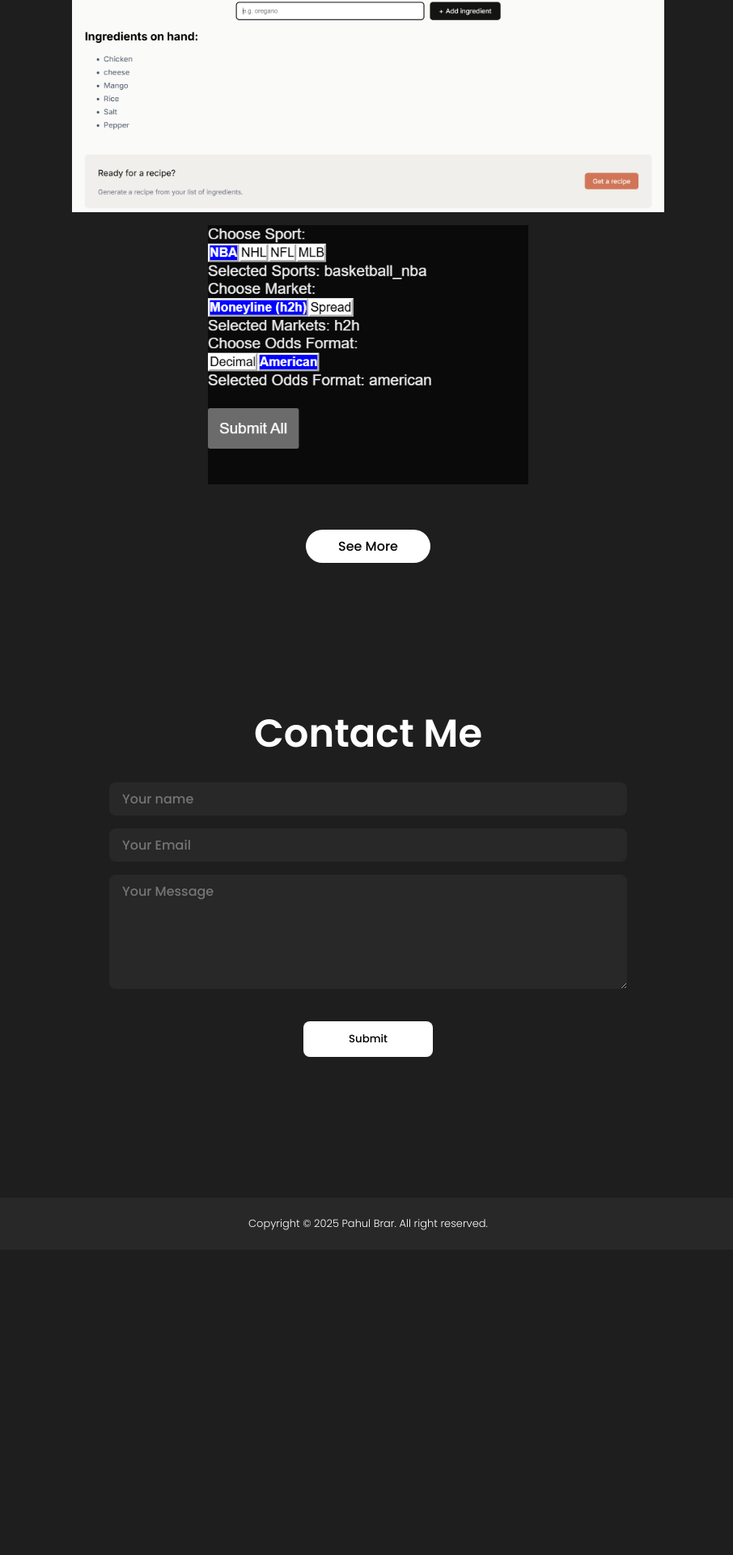
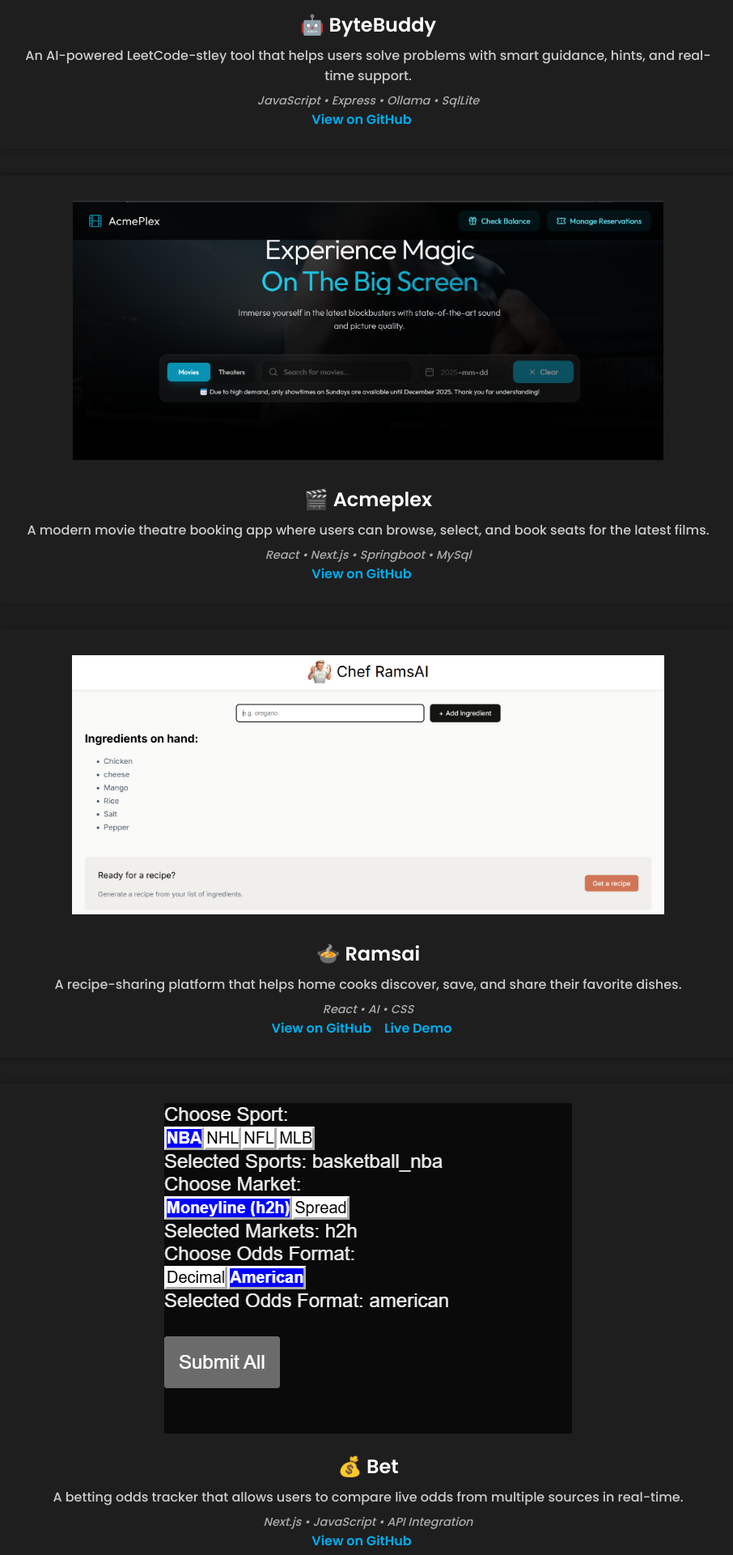
Before and after one commit to pbrar17/portfolio, a React (Create React App) app: page / in a window 1280 px wide. Shown: the part 2313-4233 px from the top of the page at 81% size, without its empty margins (185-1091 px from the left). Before the commit the page ends 3856 px from the top, so only its background shows below. Built offline with nearby package versions, Linux system fonts and the light colour scheme.

Commit message:
Added a more dynamic projects tab

```diff
--- a/src/components/Works/works.css
+++ b/src/components/Works/works.css
@@ -59,3 +59,48 @@
         height: 48vw;
     }
 }
+
+/*  */
+
+.worksContainer {
+    display: flex;
+    flex-direction: column;
+    gap: 2rem;
+    margin-top: 2rem;
+}
+
+.projectCard {
+    background: #1e1e1e;
+    border-radius: 10px;
+    padding: 1.5rem;
+    box-shadow: 0 0 10px rgba(0,0,0,0.3);
+    color: #fff;
+}
+
+.projectTitle {
+    margin-top: 1rem;
+    font-size: 1.5rem;
+}
+
+.projectDesc {
+    margin: 0.5rem 0;
+    color: #ccc;
+}
+
+.projectTech {
+    font-style: italic;
+    font-size: 0.9rem;
+    color: #aaa;
+}
+
+.projectLinks a {
+    margin-right: 1rem;
+    color: #00aced;
+    text-decoration: none;
+    font-weight: bold;
+}
+
+
+.worksImg2 {
+
+}
--- a/src/components/Works/works.js
+++ b/src/components/Works/works.js
@@ -3,27 +3,78 @@ import './works.css';
 import Portfolio1 from '../../assets/acmeplex.png';
 import Portfolio2 from '../../assets/ramsai.png';
 import Portfolio3 from '../../assets/bet.png';
-// import Portfolio4 from '../../assets/portfolio-4.png';
-// import Portfolio5 from '../../assets/portfolio-5.png';
-// import Portfolio6 from '../../assets/portfolio-6.png';
+import Portfolio4 from '../../assets/byteBuddy.gif';
 
 const Works = () => {
     return (
         <section id='works'>
             <h2 className="worksTitle">My Projects</h2>
-            <span className="worksDesc">I take pride in my work the best it can be, and that it does the job its built to do effortlessly. I am excited to bring my skills and experience to help you with all your endevours.</span>
-            <div className="worksImgs">
-                <img src={Portfolio1} alt="" className="worksImg" />
-                <img src={Portfolio2} alt="" className="worksImg" />
-                <img src={Portfolio3} alt="" className="worksImg" />
-                {/* <img src={Portfolio4} alt="" className="worksImg" /> */}
-                {/* <img src={Portfolio5} alt="" className="worksImg" /> */}
-                {/* <img src={Portfolio6} alt="" className="worksImg" /> */}
+            <span className="worksDesc">
+                I take pride in making my work clean, functional, and impactful. Here are a few projects that reflect my growth and passion for development.
+            </span>
+
+            <div className="worksContainer">
+
+
+                {/* ByteBuddy */}
+                <div className="projectCard">
+                    <img src={Portfolio4} alt="Byte Buddy" className="worksImg" />
+                    <h3 className="projectTitle">🤖 ByteBuddy</h3>
+                    <p className="projectDesc">
+                    An AI-powered LeetCode-stley tool that helps users solve problems with smart guidance, hints, and real-time support.
+                    </p>
+                    <p className="projectTech">JavaScript • Express • Ollama • SqlLite</p>
+                    <div className="projectLinks">
+                        <a href="https://github.com/pbrar17/byteBuddy" target="_blank" rel="noopener noreferrer">View on GitHub</a>
+                        {/* <a href="#" target="_blank" rel="noopener noreferrer">Live Demo</a> */}
+                    </div>
+                </div>
+                {/* Acmeplex */}
+                <div className="projectCard">
+                    <img src={Portfolio1} alt="Acmeplex Project" className="worksImg" />
+                    <h3 className="projectTitle">🎬 Acmeplex</h3>
+                    <p className="projectDesc">
+                        A modern movie theatre booking app where users can browse, select, and book seats for the latest films.
+                    </p>
+                    <p className="projectTech">React • Next.js • Springboot • MySql</p>
+                    <div className="projectLinks">
+                        <a href="https://github.com/pbrar17/acmeplex" target="_blank" rel="noopener noreferrer">View on GitHub</a>
+                        {/* <a href="#" target="_blank" rel="noopener noreferrer">Live Demo</a> */}
+                    </div>
+                </div>
+
+                {/* Ramsai */}
+                <div className="projectCard">
+                    <img src={Portfolio2} alt="Ramsai Project" className="worksImg" />
+                    <h3 className="projectTitle">🍲 Ramsai</h3>
+                    <p className="projectDesc">
+                        A recipe-sharing platform that helps home cooks discover, save, and share their favorite dishes.
+                    </p>
+                    <p className="projectTech">React • AI • CSS</p>
+                    <div className="projectLinks">
+                        <a href="https://github.com/pbrar17/ramsai" target="_blank" rel="noopener noreferrer">View on GitHub</a>
+                        <a href="https://chef-rams-ai.vercel.app/" target="_blank" rel="noopener noreferrer">Live Demo</a>
+                    </div>
+                </div>
+
+                {/* Bet */}
+                <div className="projectCard">
+                    <img src={Portfolio3} alt="Bet Project" className="worksImg2" />
+                    <h3 className="projectTitle">💰 Bet</h3>
+                    <p className="projectDesc">
+                        A betting odds tracker that allows users to compare live odds from multiple sources in real-time.
+                    </p>
+                    <p className="projectTech">Next.js • JavaScript • API Integration</p>
+                    <div className="projectLinks">
+                        <a href="https://github.com/pbrar17/bet" target="_blank" rel="noopener noreferrer">View on GitHub</a>
+                        {/* <a href="#" target="_blank" rel="noopener noreferrer">Live Demo</a> */}
+                    </div>
+                </div>
             </div>
+
             <a href="https://github.com/pbrar17" target="_blank" rel="noopener noreferrer">
-            <button className="workBtn">See More</button>
+                <button className="workBtn">See More on GitHub</button>
             </a>
-
         </section>
     );
 }
```
Also changed, not shown: src/assets/byteBuddy.gif (added).
